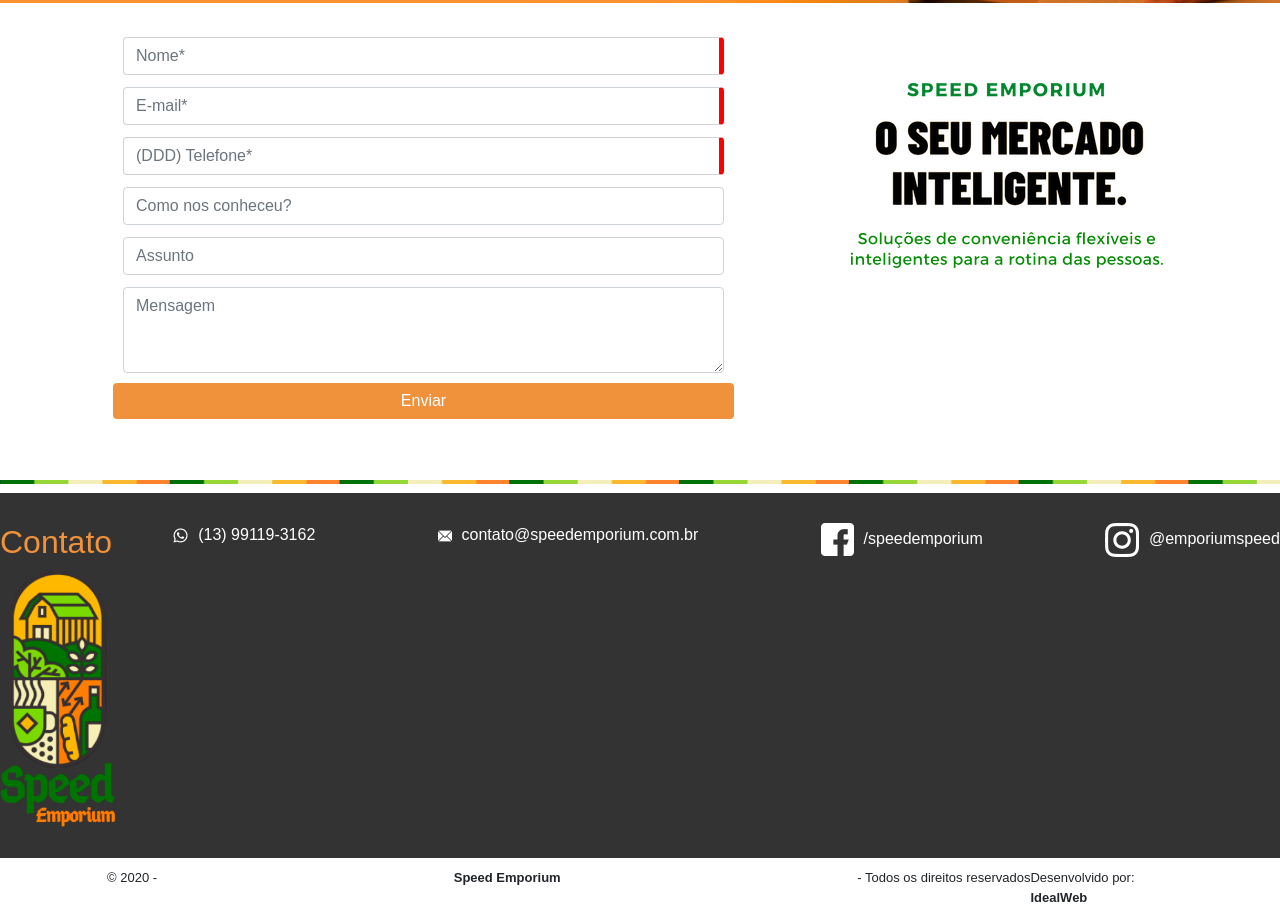
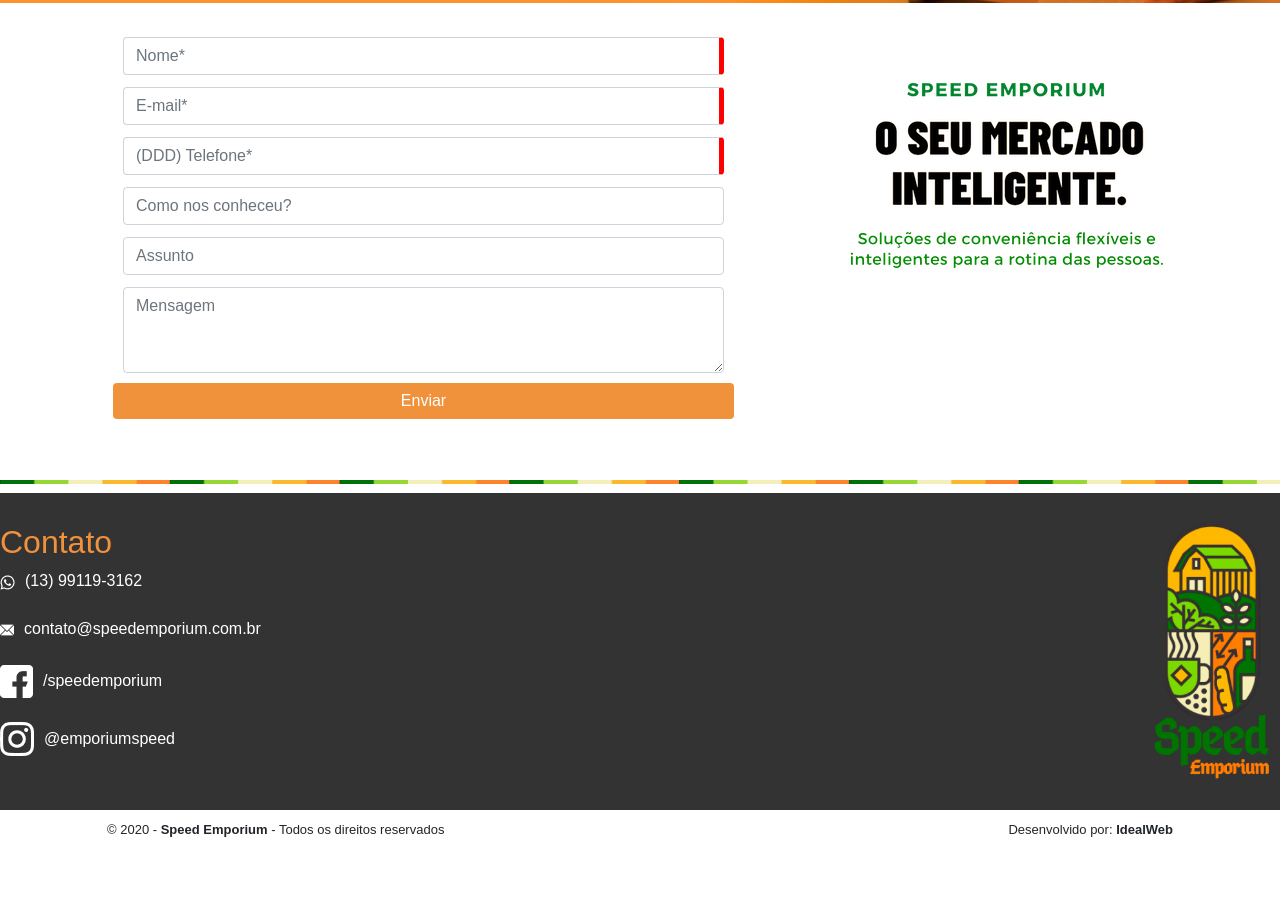
Before and after one commit to AISolutions013/speedemporium, a plain HTML site: page beta/contact.html in a window 1280 px wide. Shown: the part 413-1330 px from the top of the page. After the commit the page ends 1263 px from the top, so only its background shows below. Drawn offline with nearby package versions, Linux system fonts and the light colour scheme.

Commit message:
Fix rodape

```diff
--- a/beta/contact.html
+++ b/beta/contact.html
@@ -88,6 +88,7 @@
         <img src="imgs/divisoria.png" width="100%" alt="Divisória">
 
         <footer>
+            <div class="full-max">
                 <div>
                     <h2>Contato</h2>
                     <a style="color: inherit; text-decoration: none;" href="https://wa.me/5513991193162" target="blank"><img src="imgs/whatsapp.png" alt="WhatsApp">(13) 99119-3162</a>
@@ -101,11 +102,14 @@
                 <div>
                     <img src="imgs/speedemporium_logo.png" id="imgFooter" alt="Logotipo">
                 </div>
+            </div>
         </footer>
 
         <div id="copyright" class="d-flex d-none">
+            <div>
                 <div>© 2020 - <strong>Speed Emporium</strong> - Todos os direitos reservados</div>
                 <a style="color: inherit; text-decoration: none;" target="blank" href="https://www.aisolutions.com.br">Desenvolvido por: <strong>IdealWeb</strong></a>
+            </div>
         </div>
 
 
```
Lines whose indentation alone changed are shown as unchanged.
